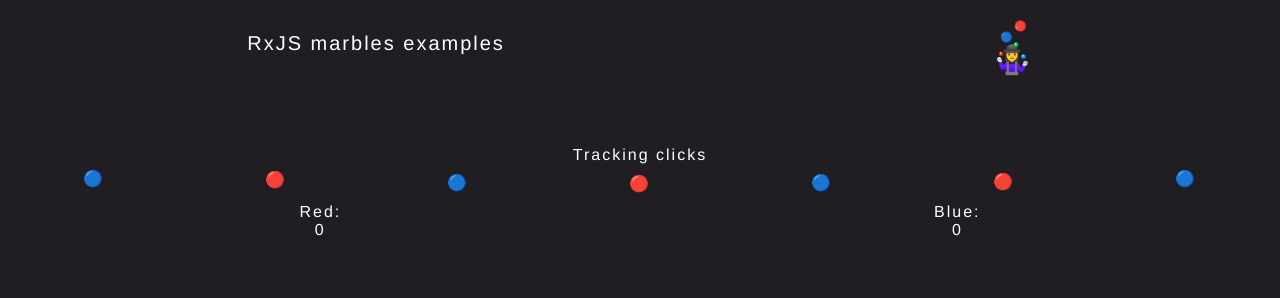
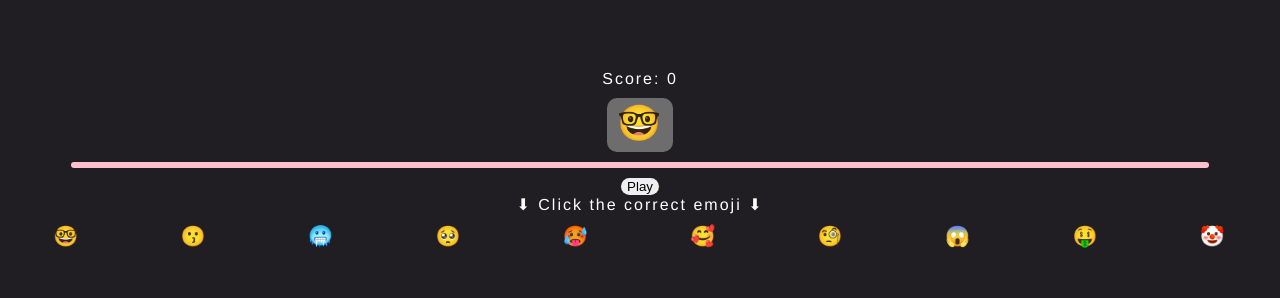
Before and after one commit to wendko/rxjs-marbles-example, a website: page index.html in a window 1280 px wide. Shown: the top 298 px of the page. Drawn offline with Linux system fonts and the light colour scheme.

Commit message:
feat: added game

```diff
--- a/index.html
+++ b/index.html
@@ -157,9 +157,40 @@
     transform: translateY(5px);
   }
 
+  .marble-game {
+    font-size: 20px;
+  }
+
+  #gameTarget {
+    font-size: 35px;
+    background-color: #6d6d6d;
+    border-radius: 10px;
+    width: fit-content;
+    margin: auto;
+    padding: 5px 10px 8px;
+  }
+
+  @keyframes countdown {
+    from { width: 90% }
+    to {width: 0%}
+  }
+
+  #gameTimer {
+    background: pink;
+    border-radius: 10px;
+    padding: 3px 0px;
+    margin: 10px 5%;
+    animation: 1.5s countdown infinite;
+    animation-play-state: paused;
+  }
+
+  #gameTarget {
+    margin-top: 10px;
+  }
+
 </style>
 
-<div class="row">
+<!-- <div class="row">
   <div class="title">RxJS marbles examples</div>
 
   <div>
@@ -214,4 +245,27 @@
     <div class="marble marble-switch">😗</div>
     <div class="marble marble-switch">🥶</div>
   </div>
+</div> -->
+
+<div class="section">
+  <label for="gameScore">Score: </label>
+  <span id="gameScore">0</span>
+  <div id="gameTarget">🤓</div>
+  <div id="gameTimer"></div>
+  <button id="btnGame">Play</button>
+  <div>
+    ⬇ Click the correct emoji ⬇
+  </div>
+  <div class="row">
+    <div class="marble marble-game">🤓</div>
+    <div class="marble marble-game">😗</div>
+    <div class="marble marble-game">🥶</div>
+    <div class="marble marble-game">🥺</div>
+    <div class="marble marble-game">🥵</div>
+    <div class="marble marble-game">🥰</div>
+    <div class="marble marble-game">🧐</div>
+    <div class="marble marble-game">😱</div>
+    <div class="marble marble-game">🤑</div>
+    <div class="marble marble-game">🤡</div>
+  </div>
 </div>
```
Also changed, not shown: index.ts (+68 -7 lines).
